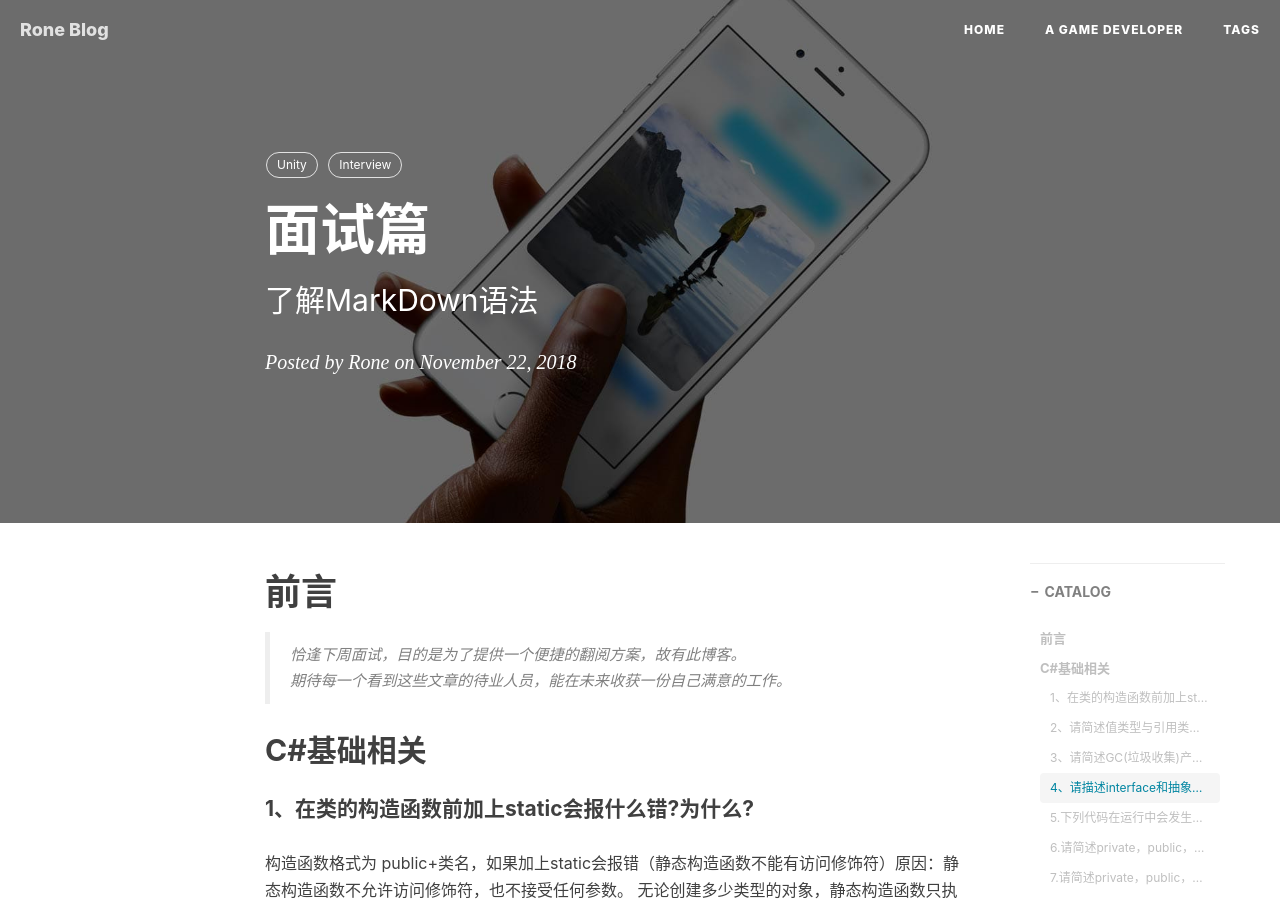
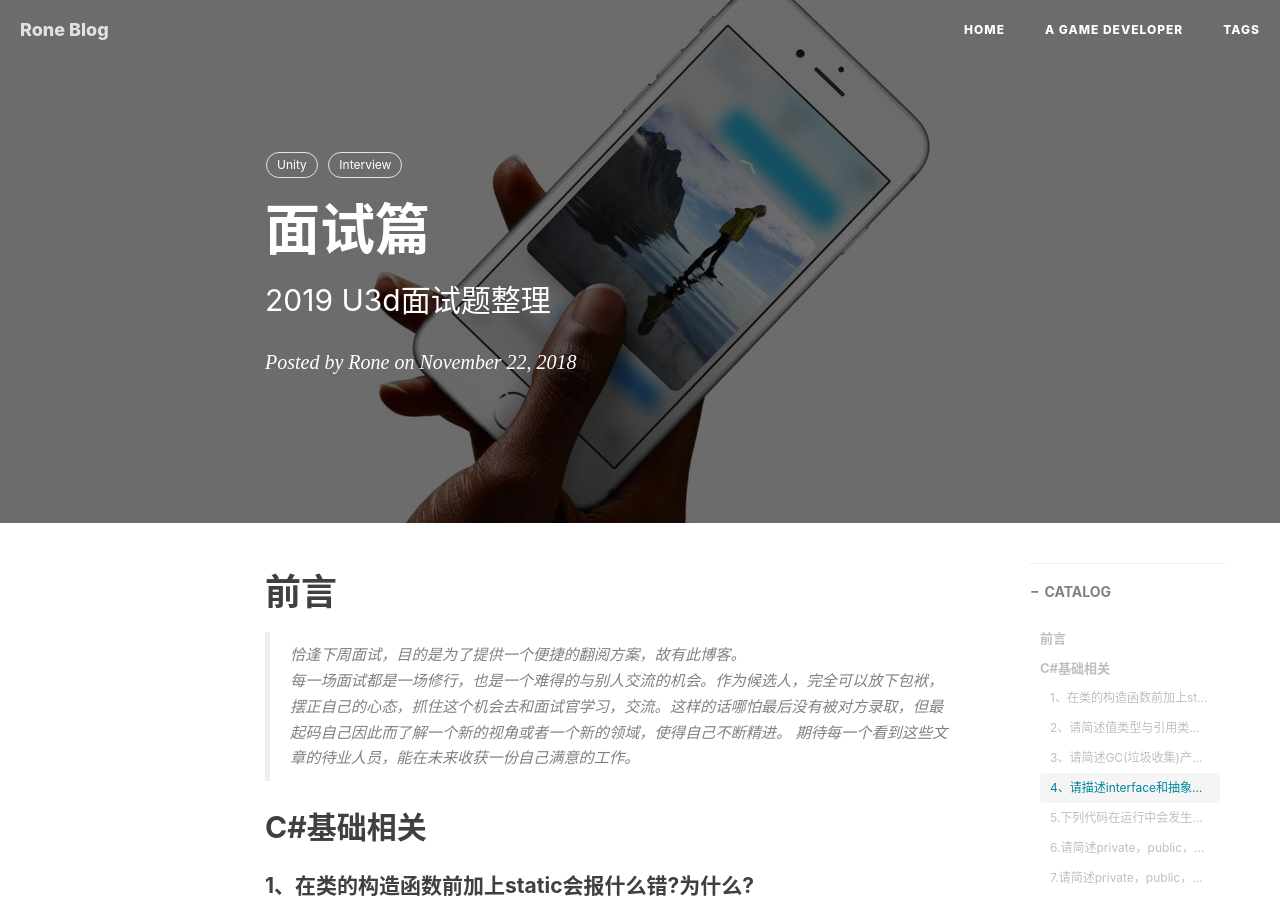
Before and after one commit to RoneBlog/RoneBlog.github.io, a Jekyll site: the page built from _posts/2018-11-22-面试篇—U3d面试题.md, in a window 1280 px wide and 900 px high. Built offline with Jekyll 4.4.1, drawn with Linux system fonts in a browser that asks for light colours; nearby versions of some CDN libraries; comment, search, counter and statistics services are not loaded.

Commit message:
修改标题

```diff
--- a/_posts/2018-11-22-面试篇—U3d面试题.md
+++ b/_posts/2018-11-22-面试篇—U3d面试题.md
@@ -1,7 +1,7 @@
 ---
 layout:     post
 title:      面试篇
-subtitle:   了解MarkDown语法
+subtitle:   2019 U3d面试题整理
 date:       2018-11-22
 author:     Rone
 header-img: img/post-bg-ios9-web.jpg
@@ -14,6 +14,7 @@ tags:
 # 前言
 > 恰逢下周面试，目的是为了提供一个便捷的翻阅方案，故有此博客。
 >
+> 每一场面试都是一场修行，也是一个难得的与别人交流的机会。作为候选人，完全可以放下包袱，摆正自己的心态，抓住这个机会去和面试官学习，交流。这样的话哪怕最后没有被对方录取，但最起码自己因此而了解一个新的视角或者一个新的领域，使得自己不断精进。
 > 期待每一个看到这些文章的待业人员，能在未来收获一份自己满意的工作。
 
 ## C#基础相关
```
